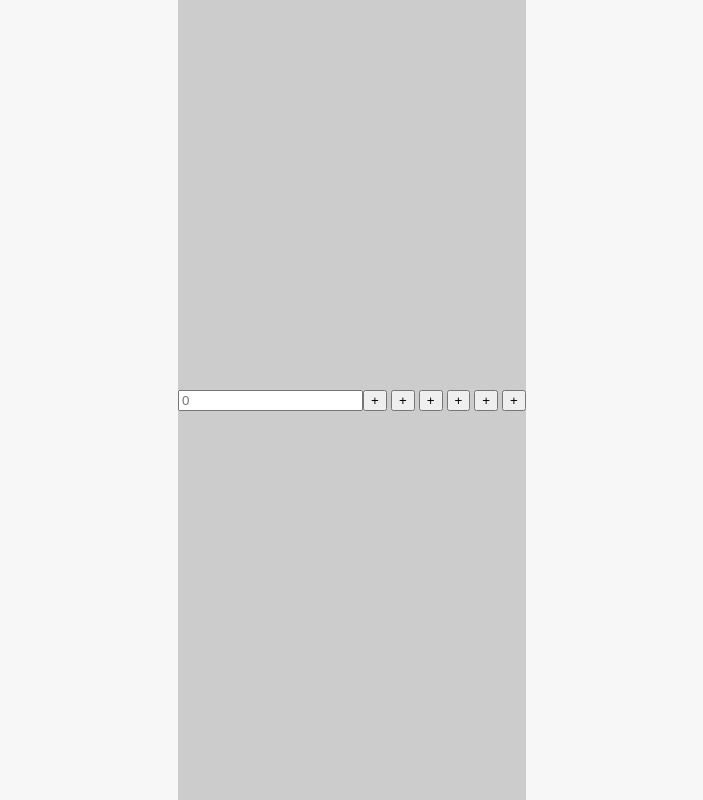
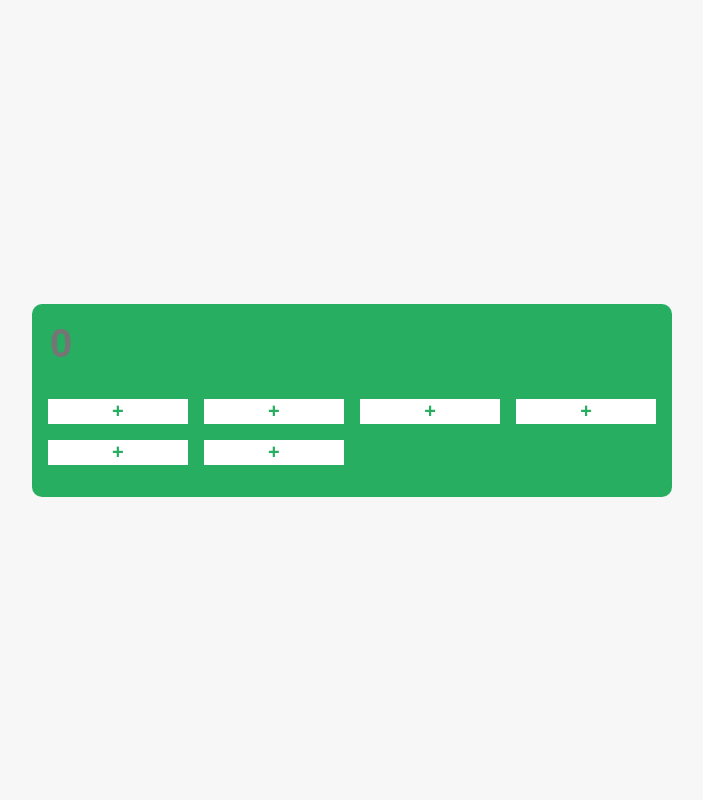
Before and after one commit to KiranGopalakrishnan/sweetIQ-calculator, a website: page index.html in a window 1280 px wide. Shown: the whole page, without its empty margins (288-991 px from the left). Drawn offline with Linux system fonts and the light colour scheme.

Commit message:
Design fixes

```diff
--- a/css/styles.css
+++ b/css/styles.css
@@ -15,8 +15,60 @@ html,body{
 }
 .main-wrapper .calculator-widget-wrapper{
   display: inherit;
-  flex:1;
+  flex-direction: column;
   justify-content: center;
   align-items: center;
-  background: #ccc;
+  padding: 1em;
+  width: 50%;
+  box-sizing: border-box;
+  background: #27ae60;
+  border-radius: 10px;
 }
+.calculator-widget-wrapper .input-screen{
+  display: inherit;
+  width: 100%;
+  flex: 2;
+}
+.input-screen .screen{
+  display: inherit;
+  flex:1;
+  color: #FFF;
+  font-size: 2.5em;
+  font-weight: bold;
+  background: transparent;
+  border: none;
+  width: 100%;
+}
+.calculator-widget-wrapper .buttons-wrapper{
+  display: inherit;
+  flex-direction: row;
+  flex-wrap: wrap;
+  flex: 8;
+  width: 100%;
+  padding: 1em;
+  justify-content: space-between;
+  align-items: center;
+}
+.buttons-wrapper .single-button{
+  width: 23%;
+  margin-top: 1em;
+}
+.ghost_div{
+  width: 23%;
+  height: 0;
+  padding: 0;
+}
+.buttons-wrapper .single-button .button{
+  background: #FFF;
+  color: #27ae60;
+  font-size: 1.25em;
+  font-weight: bolder;
+  border: none;
+  border-bottom: #CCC;
+  box-sizing: border-box;
+  width: 100%;
+  cursor: pointer;
+}
+.single-button .button:focus{
+  outline: none;
+}
--- a/index.html
+++ b/index.html
@@ -15,25 +15,29 @@
       <div class="input-screen">
         <input type="text" placeholder="0" class="screen" />
       </div>
-      <div class="butttons-wrapper">
-          <span class="single-button">
+      <div class="buttons-wrapper">
+          <div class="single-button">
             <input type="button" class="button" value="+" />
-          </span>
-          <span class="single-button-0">
+          </div>
+          <div class="single-button">
               <input type="button" class="button" value="+" />
-          </span>
-          <span class="single-button">
+          </div>
+          <div class="single-button">
               <input type="button" class="button" value="+" />
-          </span>
-          <span class="single-button">
+          </div>
+          <div class="single-button">
               <input type="button" class="button" value="+" />
-          </span>
-          <span class="single-button">
+          </div>
+          <div class="single-button">
               <input type="button" class="button" value="+" />
-          </span>
-          <span class="single-button">
+          </div>
+          <div class="single-button">
               <input type="button" class="button" value="+" />
-          </span>
+          </div>
+          <div class="ghost_div"></div>
+            <div class="ghost_div"></div>
+              <div class="ghost_div"></div>
+                <div class="ghost_div"></div>
       </div>
     </div>
   </div>
```
